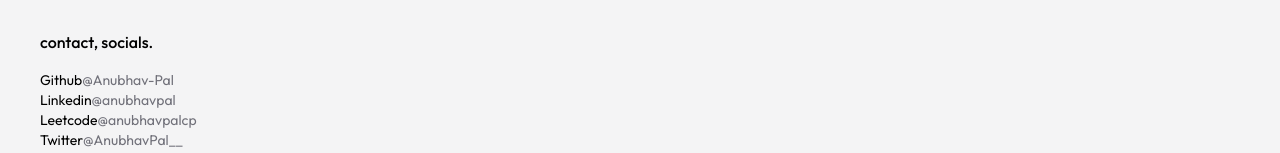
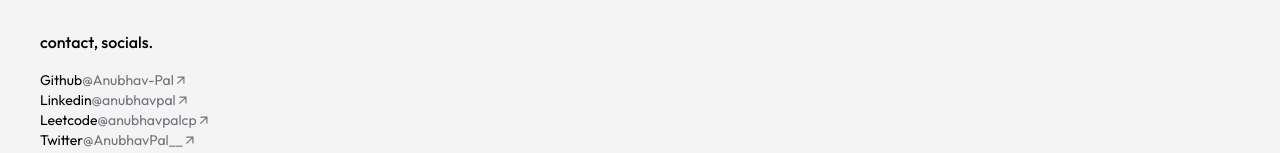
Before and after one commit to Anubhav-Pal/Portfolio, a Next.js app: page / in a window 1280 px wide. Shown: the part 1082-1235 px from the top of the page. Built offline with nearby package versions, Linux system fonts and the light colour scheme.

Commit message:
Add social link icons

```diff
--- a/containers/Contact.jsx
+++ b/containers/Contact.jsx
@@ -1,6 +1,10 @@
-import React from 'react'
+"use client"
+
+import React, { useState } from 'react'
+import { MdOutlineArrowOutward } from "react-icons/md";
 
 const Contact = () => {
+    const [ishovered, setHoveredPos] = useState(false);
     const socials = [
         {
             platform: "Github",
@@ -37,7 +41,14 @@
                     socials.map((social) => (
                         <div className='flex text-sm'>
                             <div>{social.platform}</div>
-                            <div className='text-sd'><a href={social.actualLink}>{social.link}</a></div>
+                            <div className='text-sd flex items-center' onMouseEnter={() => setHoveredPos(true)} onMouseLeave={() => setHoveredPos(false)} >
+                                <div>
+                                    <a href={social.actualLink}>{social.link}</a>
+                                </div>
+                                <div className={`${ishovered===true?'ml-5':''} pl-10`}>
+                                    <MdOutlineArrowOutward />
+                                </div>
+                            </div>
                         </div>
                     ))
                 }
```
Also changed, not shown: package.json (+6 -4 lines), 1 other file (tests, documents, lock files or other folders).
